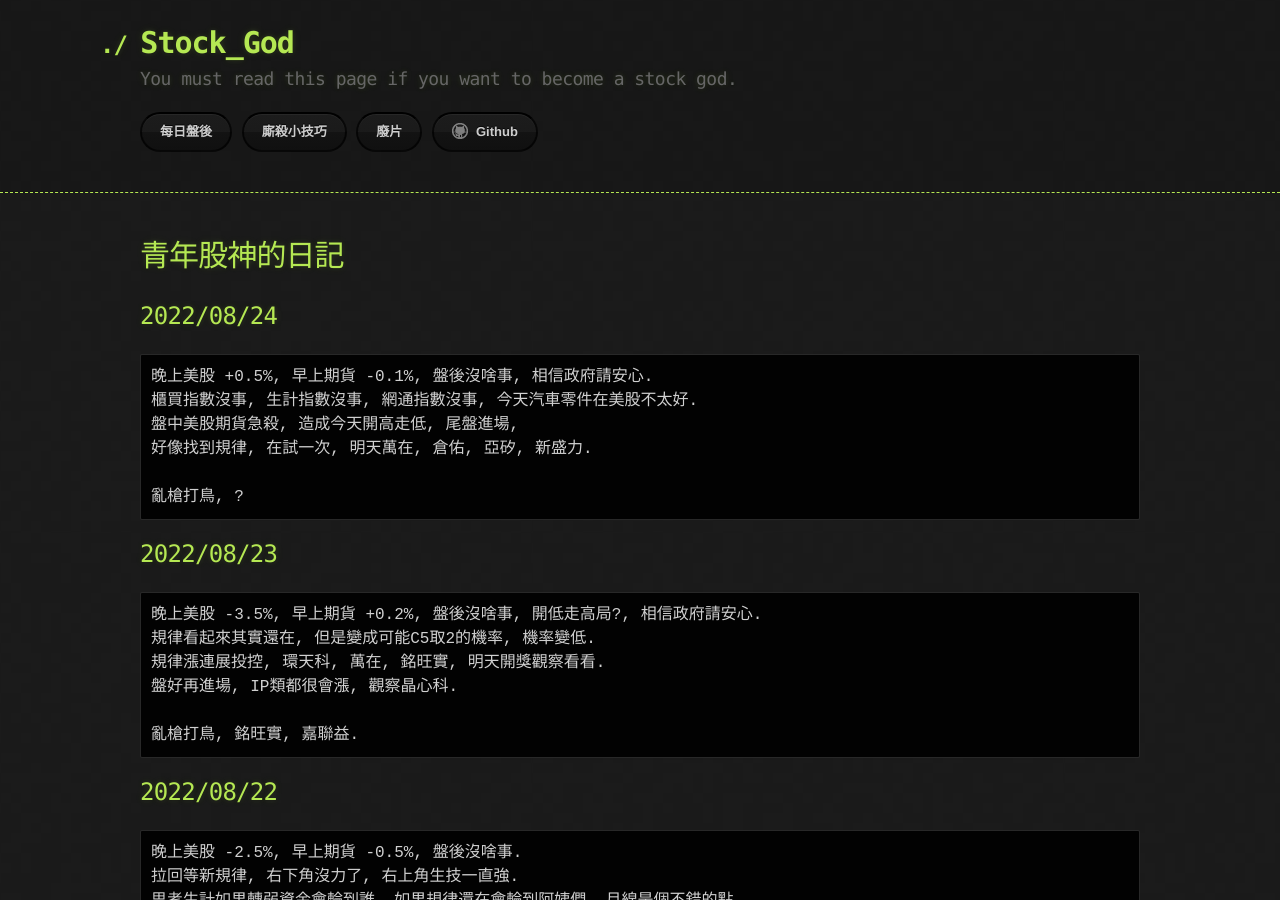
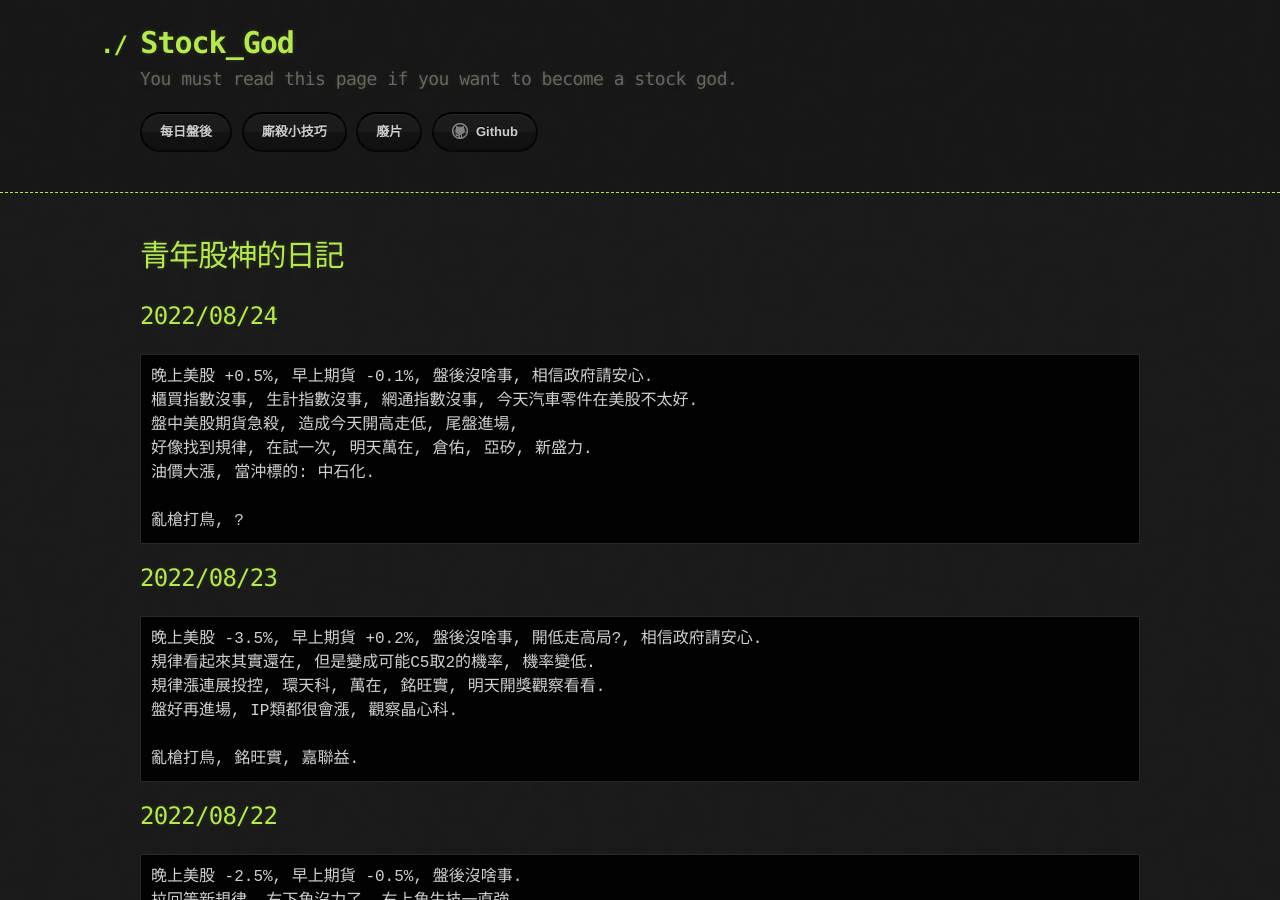
Before and after one commit to lepg5487/Stock_God, a Jekyll site: the page built from index.md, in a window 1280 px wide and 900 px high. Built offline with Jekyll 4.4.1, drawn with Linux system fonts in a browser that asks for light colours; our own code applies the rules of GitHub Pages for plain Markdown files.

Commit message:
Update index.md

````diff
--- a/index.md
+++ b/index.md
@@ -10,6 +10,7 @@ layout: testlayouts
 櫃買指數沒事, 生計指數沒事, 網通指數沒事, 今天汽車零件在美股不太好.
 盤中美股期貨急殺, 造成今天開高走低, 尾盤進場,
 好像找到規律, 在試一次, 明天萬在, 倉佑, 亞矽, 新盛力.
+油價大漲, 當沖標的: 中石化.
 
 亂槍打鳥, ?
 ```
````
